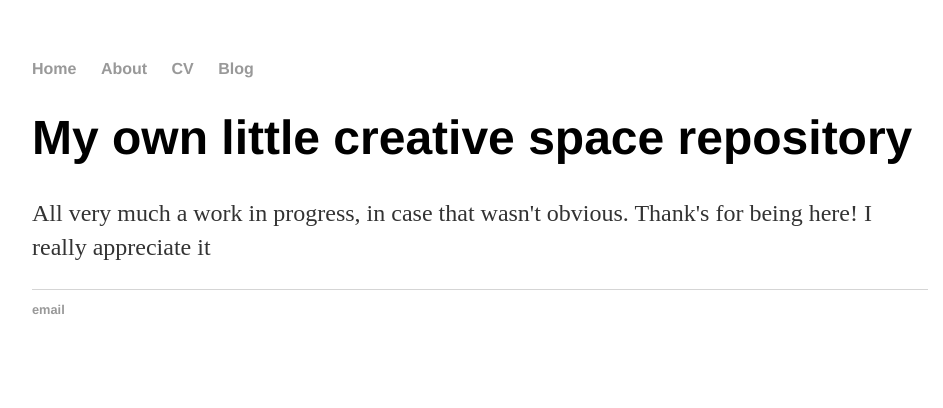
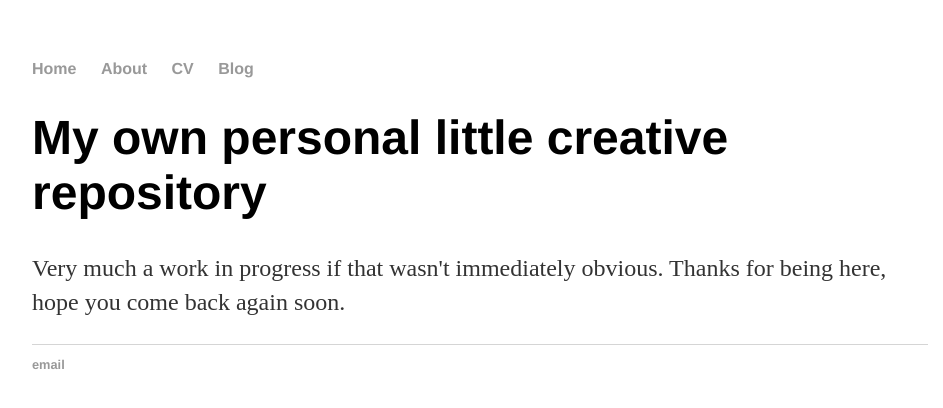
Before and after one commit to Bo-Bian/LoveIan.github.io, a Jekyll site: the page built from index.html, in a window 1280 px wide. Shown: the top 408 px of the page, without its empty margins (160-1103 px from the left). Built offline with Jekyll 4.4.1, drawn with Linux system fonts in a browser that asks for light colours.

Commit message:
Update index.html

```diff
--- a/index.html
+++ b/index.html
@@ -1,29 +1,8 @@
-<!DOCTYPE html>
-<html>
-	<head>
-		<title>Love, Ian</title>
-		<! -- link to the main stylesheet -->
-		<link rel="stylesheet" type="text/css" href="/css/main.css">
-	</head>
-	<body>
-		<nav>
-    		<ul>
-        		<li><a href="/">Home</a></li>
-	        	<li><a href="/about">About</a></li>
-        		<li><a href="/cv">CV</a></li>
-        		<li><a href="/blog">Blog</a></li>
-    		</ul>
-		</nav>
-		<div class="container">
-    		<div class="blurb">
-        		<h1>My own little creative space repository</h1>
-				<p>All very much a work in progress, in case that wasn't obvious. Thank's for being here! I really appreciate it</p>
-    		</div><!-- /.blurb -->
-		</div><!-- /.container -->
-		<footer>
-    		<ul>
-        		<li><a href="mailto:ianjohnson585@gmail.com">email</a></li>
-			</ul>
-		</footer>
-	</body>
-</html>
+---
+layout: default
+title: Love, Ian
+---
+<div class="blurb">
+	<h1>My own personal little creative repository</h1>
+	<p>Very much a work in progress if that wasn't immediately obvious. Thanks for being here, hope you come back again soon.</p>
+</div>
```
